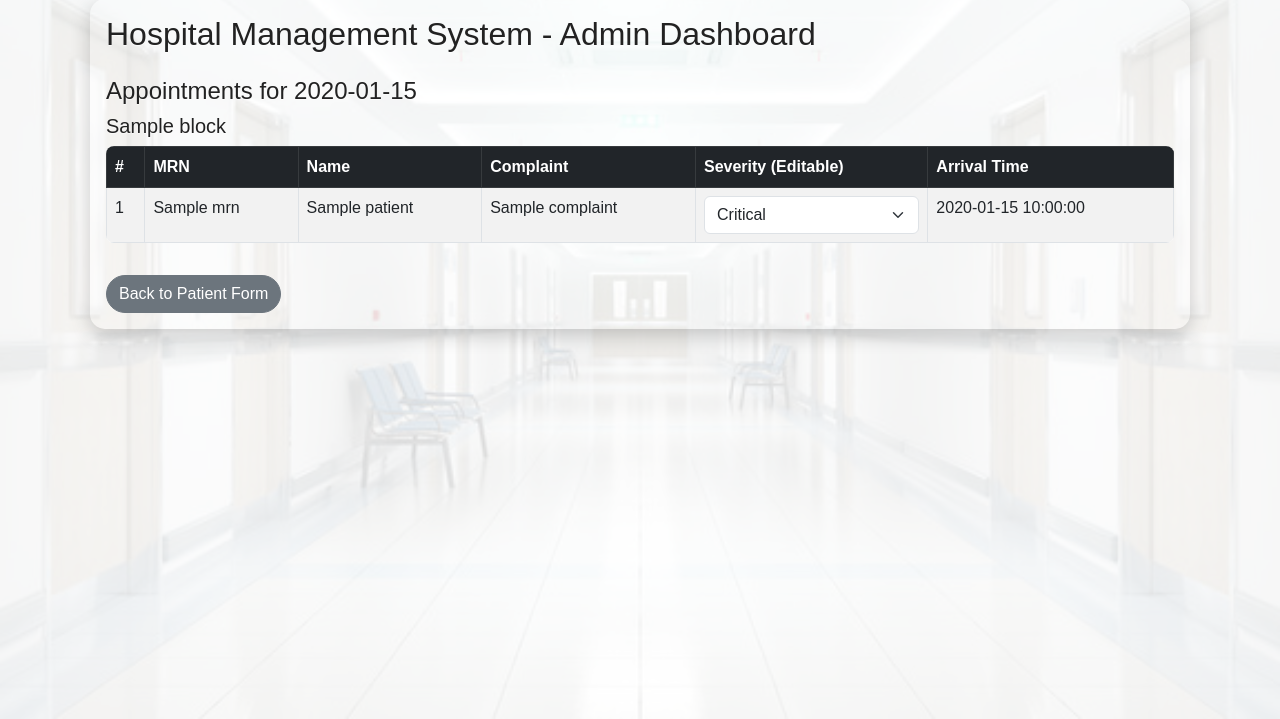
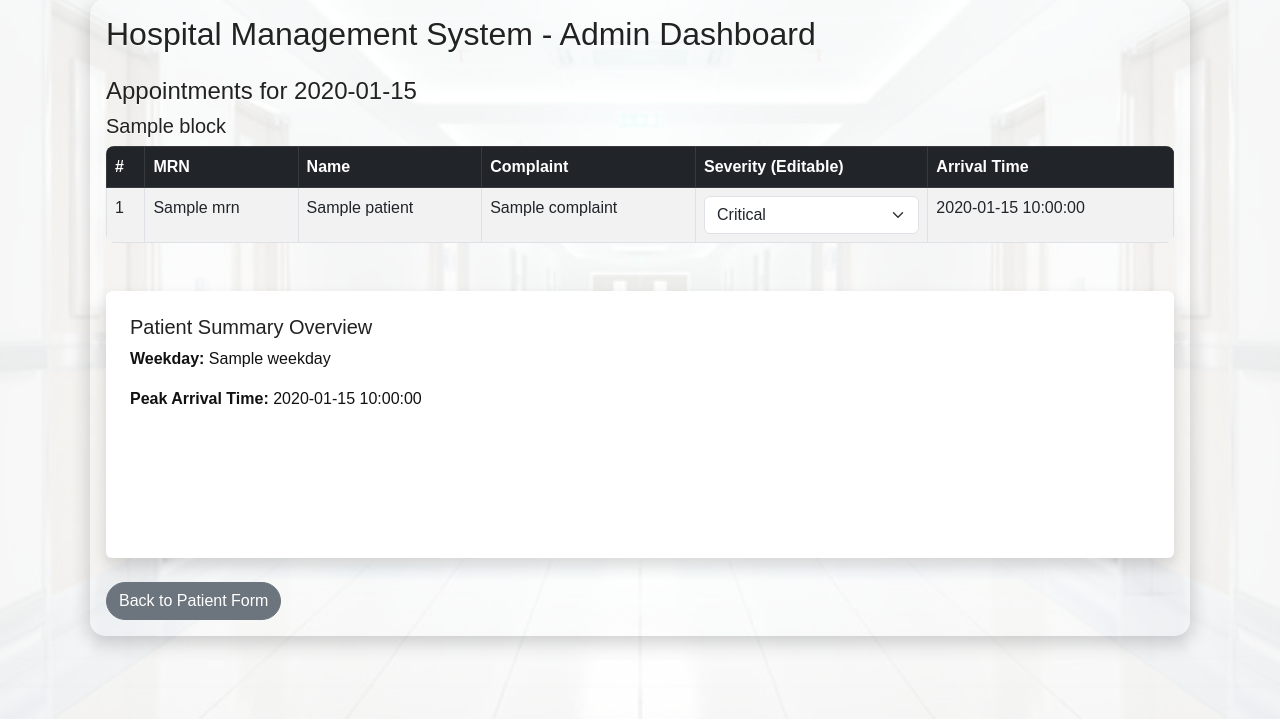
Before and after one commit to pdkv1999/flaskApp, a Flask app: template templates/admin.html in a window 1280 px wide. Shown: the part 81-800 px from the top of the page. Run offline with Flask 3, Linux system fonts and the light colour scheme; the template is opened without the code that fills it: most values are stand-ins (such as "Sample title", 1, 10 or a date in 2020); parts of the project's set-up code (start-up, migrations or seed data) failed here and were passed over; some libraries are stand-ins or nearby versions.

Commit message:
bar chart

```diff
--- a/app.py
+++ b/app.py
@@ -5,6 +5,7 @@ from datetime import datetime
 import joblib
 import numpy as np
 import os
+from collections import Counter
 
 app = Flask(__name__)
 app.secret_key = 'triage_secret_key'
@@ -40,6 +41,7 @@ def get_time_block(arrival_str):
 
 @app.route('/')
 def index():
+    # (unchanged index logic)
     search_mrn = request.args.get('search_mrn')
     visits = list(mongo.db.visits.find({'mrn': search_mrn})) if search_mrn else []
 
@@ -47,18 +49,15 @@ def index():
     patient_mrn = None
 
     if visits:
-        # get patient info from patients collection by MRN
         patient_info = mongo.db.patients.find_one({'mrn': search_mrn})
         if patient_info:
             patient_name = patient_info.get('name', 'N/A')
             patient_mrn = patient_info.get('mrn', 'N/A')
         else:
-            # If patient not found in patients collection, fallback to visits first record name if exists
             patient_name = visits[0].get('name', 'N/A')
             patient_mrn = search_mrn
 
     appointments = list(mongo.db.patients.find({}, {"_id": 0, "arrival_time": 1}))
-
     booked_slots = []
     date_counter = {}
 
@@ -81,8 +80,64 @@ def index():
         fully_booked_days=fully_booked_days
     )
 
+@app.route('/admin')
+def admin():
+    severity_order = {"Critical": 1, "Moderate": 2, "Low": 3}
+    patients = list(mongo.db.patients.find())
+
+    patients.sort(key=lambda p: (
+        severity_order.get(p.get('priority', 'Low'), 4),
+        p.get('arrival_time', '')
+    ))
+
+    grouped_patients = {}
+    severity_counts = Counter()
+    time_frequencies = Counter()
+    weekday = None
+
+    for patient in patients:
+        arrival_time = patient.get('arrival_time', '')
+        if not arrival_time:
+            continue
+        arrival_date = arrival_time.split(' ')[0]
+        arrival_hour_min = arrival_time.split(' ')[1]
+
+        time_block = get_time_block(arrival_time)
+
+        if arrival_date not in grouped_patients:
+            grouped_patients[arrival_date] = {}
+        grouped_patients[arrival_date].setdefault(time_block, []).append(patient)
+
+        # Collect severity stats
+        severity_counts[patient.get('priority', 'Low')] += 1
+
+        # Count arrival time frequency
+        time_frequencies[arrival_hour_min] += 1
+
+        # Determine weekday (once)
+        if not weekday:
+            weekday = datetime.strptime(arrival_date, "%Y-%m-%d").strftime("%A")
+
+    # Sort time blocks
+    time_block_order = ['Morning (9-12)', 'Afternoon (1-4)', 'Evening (5-8)', 'Late Night (9-12)', 'Other']
+    grouped_patients = dict(sorted(grouped_patients.items()))
+    for date in grouped_patients:
+        grouped_patients[date] = dict(sorted(grouped_patients[date].items(), key=lambda x: time_block_order.index(x[0])))
+
+    # Identify peak time
+    peak_time = time_frequencies.most_common(1)[0][0] if time_frequencies else None
+
+    return render_template(
+        'admin.html',
+        grouped_patients=grouped_patients,
+        severity_counts=severity_counts,
+        peak_time=peak_time,
+        weekday=weekday
+    )
+
 @app.route('/get_patient_info')
 def get_patient_info():
+    # (unchanged)
     mrn = request.args.get('mrn', '').strip()
     if not mrn:
         return jsonify({'error': 'MRN required'}), 400
@@ -99,6 +154,7 @@ def get_patient_info():
 
 @app.route('/submit', methods=['POST'])
 def submit():
+    # (unchanged submit logic)
     mrn = request.form['mrn']
     name = request.form['name']
     age = request.form['age']
@@ -160,34 +216,9 @@ def submit():
     mongo.db.patients.insert_one(patient)
     return redirect('/admin')
 
-@app.route('/admin')
-def admin():
-    severity_order = {"Critical": 1, "Moderate": 2, "Low": 3}
-    patients = list(mongo.db.patients.find())
-
-    patients.sort(key=lambda p: (
-        severity_order.get(p.get('priority', 'Low'), 4),
-        p.get('arrival_time', '')
-    ))
-
-    grouped_patients = {}
-    for patient in patients:
-        arrival_time = patient.get('arrival_time', '')
-        arrival_date = arrival_time.split(' ')[0]
-        time_block = get_time_block(arrival_time)
-        if arrival_date not in grouped_patients:
-            grouped_patients[arrival_date] = {}
-        grouped_patients[arrival_date].setdefault(time_block, []).append(patient)
-
-    time_block_order = ['Morning (9-12)', 'Afternoon (1-4)', 'Evening (5-8)', 'Late Night (9-12)', 'Other']
-    grouped_patients = dict(sorted(grouped_patients.items()))
-    for date in grouped_patients:
-        grouped_patients[date] = dict(sorted(grouped_patients[date].items(), key=lambda x: time_block_order.index(x[0])))
-
-    return render_template('admin.html', grouped_patients=grouped_patients)
-
 @app.route('/doctor', methods=['GET', 'POST'])
 def doctor():
+    # (unchanged)
     global current_patient
 
     if request.method == 'POST' and current_patient:
@@ -226,6 +257,7 @@ def doctor():
 
 @app.route('/update_severity', methods=['POST'])
 def update_severity():
+    # (unchanged)
     data = request.json
     mrn = data.get('mrn')
     new_priority = data.get('priority')
--- a/templates/admin.html
+++ b/templates/admin.html
@@ -85,18 +85,55 @@
         {% endfor %}
     {% endfor %}
 
-    <a href="/" class="btn btn-secondary mt-3">Back to Patient Form</a>
+    <!-- Chart and Summary -->
+    <div class="mt-5 bg-white p-4 rounded shadow">
+        <h5>Patient Summary Overview</h5>
+        <p><strong>Weekday:</strong> {{ weekday }}</p>
+        <p><strong>Peak Arrival Time:</strong> {{ peak_time }}</p>
+        <canvas id="severityChart" height="100"></canvas>
     </div>
 
+    <a href="/" class="btn btn-secondary mt-4">Back to Patient Form</a>
+</div>
+
+<!-- Chart.js CDN -->
+<script src="https://cdn.jsdelivr.net/npm/chart.js"></script>
+
 <script>
+    const ctx = document.getElementById('severityChart').getContext('2d');
+    const severityChart = new Chart(ctx, {
+        type: 'bar',
+        data: {
+            labels: ['Critical', 'Moderate', 'Low'],
+            datasets: [{
+                label: 'Number of Patients',
+                data: [
+                    {{ severity_counts['Critical'] or 0 }},
+                    {{ severity_counts['Moderate'] or 0 }},
+                    {{ severity_counts['Low'] or 0 }}
+                ],
+                borderWidth: 1
+            }]
+        },
+        options: {
+            responsive: true,
+            scales: {
+                y: {
+                    beginAtZero: true,
+                    ticks: { precision: 0 }
+                }
+            }
+        }
+    });
+
     function updateSeverity(mrn, newPriority) {
         fetch('/update_severity', {
             method: 'POST',
-        headers: {'Content-Type': 'application/json'},
+            headers: { 'Content-Type': 'application/json' },
             body: JSON.stringify({ mrn: mrn, priority: newPriority })
         }).then(res => {
             if (res.ok) {
-            location.reload(); // Refresh queue after update
+                location.reload();
             } else {
                 alert("Failed to update severity.");
             }
```
Lines whose indentation alone changed are shown as unchanged.
